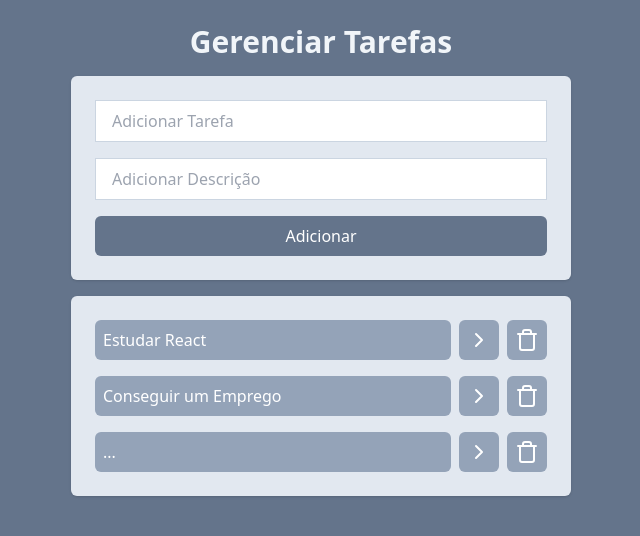
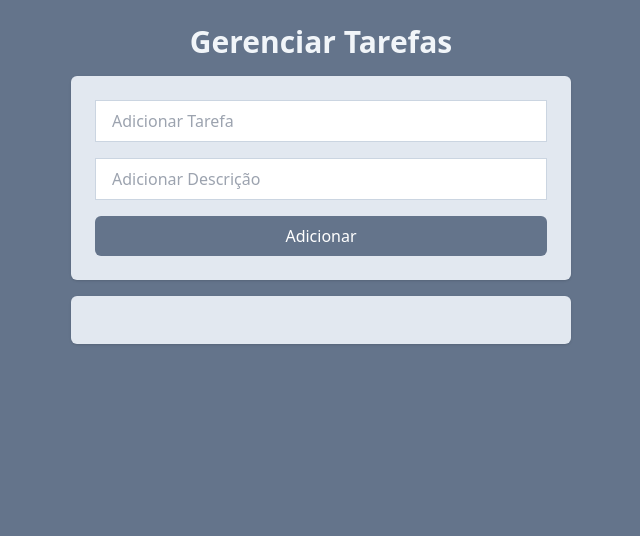
Before and after one commit to evisonpacheco/task-manager, a React (Vite) app: page / in a window 1280 px wide. Shown: the top 536 px of the page, without its empty margins (319-959 px from the left). Built offline with nearby package versions, Linux system fonts and the light colour scheme.

Commit message:
update: salvando tarefas no localStorage

```diff
--- a/src/App.jsx
+++ b/src/App.jsx
@@ -1,29 +1,14 @@
 import AddTask from "./components/AddTask";
 import Tasks from "./components/Tasks";
 import { v4 } from "uuid";
-import { useState } from "react";
+import { useEffect, useState } from "react";
 
 function App() {
-  const [tasks, setTasks] = useState([
-    {
-      id: 1,
-      title: "Estudar React",
-      description: "Melhorar os conhecimentos em React",
-      isCompleted: false,
-    },
-    {
-      id: 2,
-      title: "Conseguir um Emprego",
-      description: "Conseguir um emprego como programador",
-      isCompleted: false,
-    },
-    {
-      id: 3,
-      title: "...",
-      description: "...",
-      isCompleted: false,
-    },
-  ]);
+  const [tasks, setTasks] = useState(JSON.parse(localStorage.getItem("tasks")) || []);
+
+  useEffect(() => {
+    localStorage.setItem("tasks", JSON.stringify(tasks))
+  }, [tasks]);
 
   function onClickCompleteTask(taskId) {
     const newTasks = tasks.map((task) => {
```
